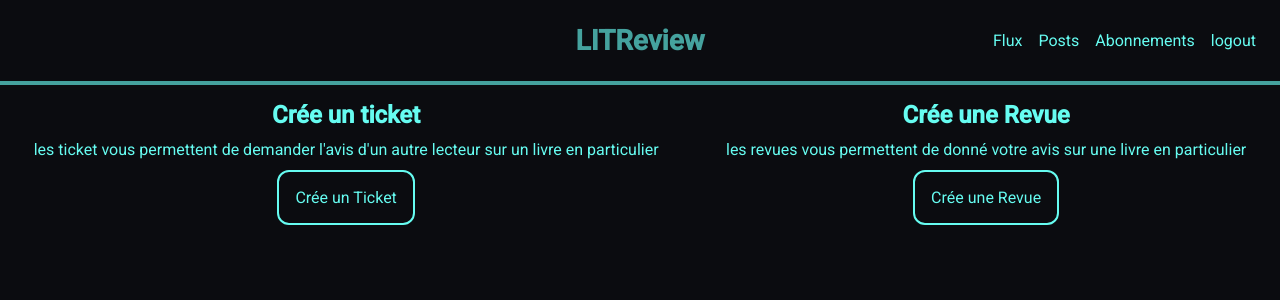
After one commit to raltheo/oc_python_p9, a Django app: page /post in a window 1280 px wide. The commit adds this page. Shown: the top 300 px of the page. Run offline with Django 5.2, Linux system fonts and the light colour scheme.

Commit message:
ajout du ticket, photo fonctionnelle, et page post

```diff
--- a/LITReview/urls.py
+++ b/LITReview/urls.py
@@ -27,6 +27,7 @@ urlpatterns = [
     path('signup', users.views.signup_page, name='signup'),
     path('logout', users.views.logout_page, name='logout'),
     path('flux', blog.views.flux_page, name='flux'),
+    path('post', blog.views.post_page, name='post'),
     path('ticket', blog.views.ticket_page, name='ticket'),
 ]
 
--- /dev/null
+++ b/blog/static/blog/post.css
@@ -0,0 +1,21 @@
+.container_post{
+    display: flex;
+    justify-content: space-around;
+    padding-top: 1rem;
+}
+
+.choice_post{
+    color: #66FCF1;
+    display: flex;
+    flex-direction: column;
+    align-items: center;
+    gap: .7rem;
+}
+
+.a_btn{
+    text-decoration: none;
+    color: #66FCF1;
+    border-radius: 12px;
+    padding: 1rem;
+    border: 2px solid #66FCF1;;
+}
--- a/blog/templates/ticket/ticket.html
+++ b/blog/templates/blog/base.html
@@ -4,7 +4,7 @@
     <head>
         <title>LITReview</title>
         <link rel="stylesheet" href="{% static 'blog/styles.css' %}" />
-        <link rel="stylesheet" href="{% static 'blog/ticket.css' %}" />
+        {% block extra_styles %}{% endblock %}
     </head>
     <body>
         <div class="header">
@@ -16,20 +16,8 @@
                 <a class="a_nav" href="/abonnement">Abonnements</a>
                 <a class="a_nav" href="/logout">logout</a>
             </div>
+
         </div>
-        <div class="container_ticket">
-            <h2>Crée un ticket</h2>
-            <form method="post" class="form_ticket" enctype="multipart/form-data">
-                <p>Title :</p>
-                {{ form.title }}
-                <p>Description :</p>
-                {{ form.description }}
-                <p>Image :</p>
-                {{ form.image }}
-                {% csrf_token %}
-                <br>
-                <button class="btn_log" type="submit">Crée le ticket</button>
-            </form>
-        </div>
+        {% block content %}{% endblock %}
     </body>
 </html>
--- /dev/null
+++ b/blog/templates/blog/post.html
@@ -0,0 +1,19 @@
+{% extends 'blog/base.html' %}
+{%load static%}
+{% block extra_styles %}
+    <link rel="stylesheet" href="{% static 'blog/post.css' %}" />
+{% endblock %}
+{% block content %}
+    <div class="container_post">
+        <div class="choice_post">
+            <h2>Crée un ticket</h2>
+            <p>les ticket vous permettent de demander l'avis d'un autre lecteur sur un livre en particulier</p>
+            <a class="a_btn" href="/ticket">Crée un Ticket</a>
+        </div>
+        <div class="choice_post">
+            <h2>Crée une Revue</h2>
+            <p>les revues vous permettent de donné votre avis sur une livre en particulier</p>
+            <a class="a_btn" href="/review">Crée une Revue</a>
+        </div>
+    </div>
+{% endblock %}
--- a/blog/views.py
+++ b/blog/views.py
@@ -5,7 +5,7 @@ from .models import Ticket
 # Create your views here.
 def flux_page(request):
     tickets = Ticket.objects.all()
-    return render(request, 'flux/flux.html', {'tickets': tickets})
+    return render(request, 'blog/flux.html', {'tickets': tickets})
 
 def ticket_page(request):
     if request.method == 'POST':
@@ -18,4 +18,7 @@ def ticket_page(request):
     else:
         form = forms.TicketForm()
 
-    return render(request, 'ticket/ticket.html', {'form': form})
+    return render(request, 'blog/ticket.html', {'form': form})
+
+def post_page(request):
+    return render(request, "blog/post.html")
```
Also changed, not shown: blog/templates/blog/flux.html (added, +19 -0 lines), blog/templates/blog/ticket.html (added, +21 -0 lines), blog/templates/flux/flux.html (deleted, +0 -32 lines), blog/static/blog/flux.css (added), db.sqlite3, media/d.png (added).
